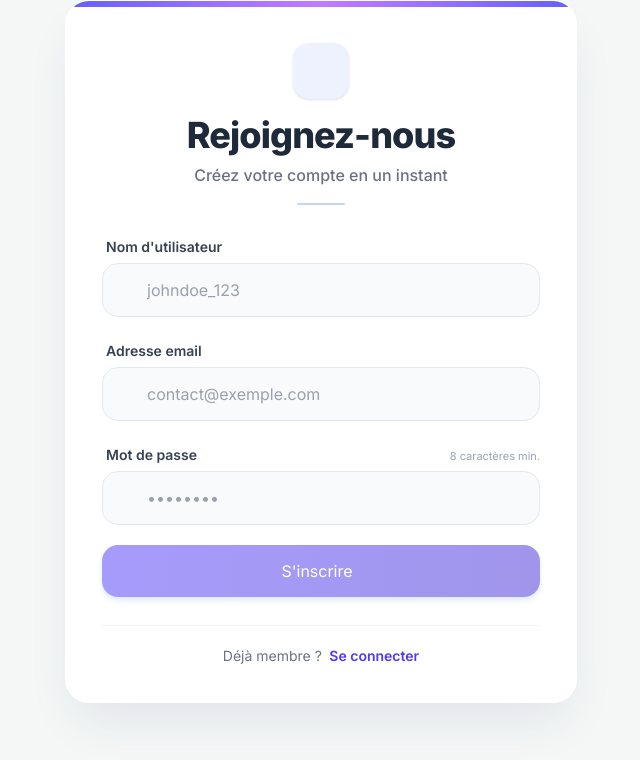
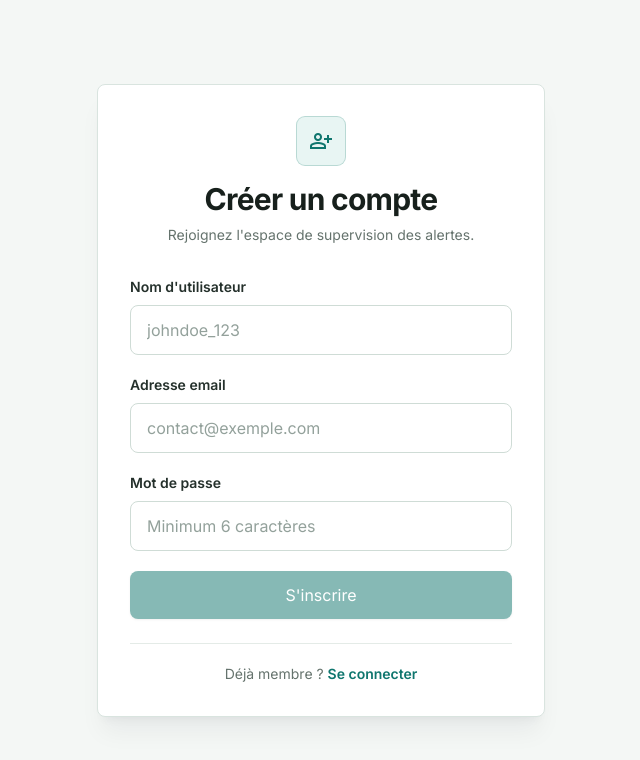
Before and after one commit to Mgreat01/gestion_a_a, an Angular app: page /register in a window 1280 px wide. Shown: the top 760 px of the page, without its empty margins (319-959 px from the left). Built offline with nearby package versions, Linux system fonts and the light colour scheme.

Commit message:
refactor : refonte du rendu du register

```diff
--- a/src/app/features/auth/register/register.html
+++ b/src/app/features/auth/register/register.html
@@ -1,103 +1,44 @@
-<div class="w-full max-w-md md:max-w-lg mx-auto">
-  <div class="bg-white/90 backdrop-blur-sm bg-opacity-95 rounded-3xl shadow-2xl shadow-indigo-900/10 border border-white/50 overflow-hidden">
-
-    <div class="h-1.5 w-full bg-gradient-to-r from-indigo-500 via-purple-400 to-indigo-500"></div>
-
-    <div class="p-6 sm:p-9">
-      <!-- Titre -->
-      <div class="text-center mb-8">
-        <div class="inline-flex items-center justify-center w-14 h-14 rounded-2xl bg-indigo-50 text-indigo-600 shadow-sm mb-4">
-          <i class="fas fa-user-plus text-2xl"></i>
+<main class="flex min-h-screen items-center justify-center bg-[#f4f7f5] px-4 py-10">
+  <section class="w-full max-w-md rounded-lg border border-[#d9e4df] bg-white p-6 shadow-xl shadow-slate-900/5 sm:p-8">
+    <div class="mb-8 text-center">
+      <div class="mx-auto mb-4 flex h-12 w-12 items-center justify-center rounded-lg bg-[#e8f5f3] text-[#0f766e] ring-1 ring-[#b9d9d4]">
+        <span class="material-symbols-outlined">person_add</span>
       </div>
-        <h1 class="text-3xl md:text-4xl font-extrabold tracking-tight text-gray-800">
-          Rejoignez-nous
-        </h1>
-        <p class="text-gray-500 mt-2 text-base font-medium">
-          Créez votre compte en un instant
-        </p>
-        <div class="w-12 h-0.5 bg-indigo-200 mx-auto mt-4 rounded-full"></div>
+      <h1 class="text-3xl font-bold tracking-tight text-[#17201c]">Créer un compte</h1>
+      <p class="mt-2 text-sm text-[#65736d]">Rejoignez l'espace de supervision des alertes.</p>
     </div>
 
-      <!-- Messages -->
-      <div *ngIf="message" class="mb-4 p-3 bg-green-50 text-green-700 rounded-xl text-sm font-medium">
+    <div *ngIf="message" class="mb-4 rounded-lg border border-emerald-200 bg-emerald-50 p-3 text-sm font-medium text-emerald-800">
       {{ message }}
     </div>
-      <div *ngIf="error" class="mb-4 p-3 bg-red-50 text-red-700 rounded-xl text-sm font-medium">
+    <div *ngIf="error" class="mb-4 rounded-lg border border-red-200 bg-red-50 p-3 text-sm font-medium text-red-800">
       {{ error }}
     </div>
 
-      <!-- Formulaire Angular -->
-      <form (ngSubmit)="onSubmit()" #registerForm="ngForm" novalidate>
-        <!-- Nom d'utilisateur -->
-        <div class="mb-6">
-          <label for="username" class="block text-sm font-semibold text-gray-700 mb-1.5 ml-1">
-            Nom d'utilisateur
-          </label>
-          <div class="relative">
-            <div class="absolute inset-y-0 left-0 flex items-center pl-4 pointer-events-none text-gray-400">
-              <i class="fas fa-user text-sm"></i>
-            </div>
-            <input type="text" id="username" name="username"
-                   [(ngModel)]="user.username" required
-                   placeholder="johndoe_123"
-                   class="w-full pl-11 pr-4 py-3.5 bg-gray-50 border border-gray-200 rounded-2xl text-gray-800 placeholder:text-gray-400 focus:outline-none focus:ring-2 focus:ring-indigo-400 focus:border-transparent input-focus-effect"
-                   autocomplete="username">
-          </div>
+    <form (ngSubmit)="onSubmit()" #registerForm="ngForm" novalidate class="space-y-5">
+      <div>
+        <label for="username" class="mb-2 block text-sm font-semibold text-[#24302b]">Nom d'utilisateur</label>
+        <input type="text" id="username" name="username" [(ngModel)]="user.username" required placeholder="johndoe_123" autocomplete="username" class="w-full rounded-lg border border-[#cfdcd6] bg-white px-4 py-3 text-[#17201c] outline-none placeholder:text-[#93a19b] focus:border-[#0f766e] focus:ring-2 focus:ring-[#b9d9d4]" />
       </div>
 
-        <!-- Email -->
-        <div class="mb-6">
-          <label for="email" class="block text-sm font-semibold text-gray-700 mb-1.5 ml-1">
-            Adresse email
-          </label>
-          <div class="relative">
-            <div class="absolute inset-y-0 left-0 flex items-center pl-4 pointer-events-none text-gray-400">
-              <i class="fas fa-envelope text-sm"></i>
-            </div>
-            <input type="email" id="email" name="email"
-                   [(ngModel)]="user.email" required email
-                   placeholder="contact@exemple.com"
-                   class="w-full pl-11 pr-4 py-3.5 bg-gray-50 border border-gray-200 rounded-2xl text-gray-800 placeholder:text-gray-400 focus:outline-none focus:ring-2 focus:ring-indigo-400 focus:border-transparent input-focus-effect"
-                   autocomplete="email">
-          </div>
+      <div>
+        <label for="email" class="mb-2 block text-sm font-semibold text-[#24302b]">Adresse email</label>
+        <input type="email" id="email" name="email" [(ngModel)]="user.email" required email placeholder="contact@exemple.com" autocomplete="email" class="w-full rounded-lg border border-[#cfdcd6] bg-white px-4 py-3 text-[#17201c] outline-none placeholder:text-[#93a19b] focus:border-[#0f766e] focus:ring-2 focus:ring-[#b9d9d4]" />
       </div>
 
-        <!-- Mot de passe -->
-        <div class="mb-5">
-          <div class="flex justify-between items-baseline mb-1.5">
-            <label for="password" class="block text-sm font-semibold text-gray-700 ml-1">
-              Mot de passe
-            </label>
-            <span class="text-[11px] text-gray-400">8 caractères min.</span>
-          </div>
-          <div class="relative">
-            <div class="absolute inset-y-0 left-0 flex items-center pl-4 pointer-events-none text-gray-400">
-              <i class="fas fa-lock text-sm"></i>
-            </div>
-            <input type="password" id="password" name="password"
-                   [(ngModel)]="user.password" required minlength="6"
-                   placeholder="••••••••"
-                   class="w-full pl-11 pr-4 py-3.5 bg-gray-50 border border-gray-200 rounded-2xl text-gray-800 placeholder:text-gray-400 focus:outline-none focus:ring-2 focus:ring-indigo-400 focus:border-transparent input-focus-effect"
-                   autocomplete="new-password">
-          </div>
+      <div>
+        <label for="password" class="mb-2 block text-sm font-semibold text-[#24302b]">Mot de passe</label>
+        <input type="password" id="password" name="password" [(ngModel)]="user.password" required minlength="6" placeholder="Minimum 6 caractères" autocomplete="new-password" class="w-full rounded-lg border border-[#cfdcd6] bg-white px-4 py-3 text-[#17201c] outline-none placeholder:text-[#93a19b] focus:border-[#0f766e] focus:ring-2 focus:ring-[#b9d9d4]" />
       </div>
 
-        <!-- Bouton -->
-        <button type="submit"
-                [disabled]="registerForm.invalid"
-                class="w-full bg-gradient-to-r from-indigo-600 to-indigo-700 hover:from-indigo-700 hover:to-indigo-800 text-white font-bold py-3.5 px-5 rounded-2xl shadow-md shadow-indigo-200 transition-all duration-300 hover:shadow-lg hover:shadow-indigo-300/40 transform hover:-translate-y-0.5 active:translate-y-0 flex items-center justify-center gap-2 group disabled:opacity-50 disabled:cursor-not-allowed">
-          <span>S'inscrire</span>
-          <i class="fas fa-arrow-right text-sm group-hover:translate-x-1 transition-transform duration-200"></i>
+      <button type="submit" [disabled]="registerForm.invalid" class="w-full rounded-lg bg-[#0f766e] px-5 py-3 font-semibold text-white shadow-sm transition hover:bg-[#115e59] disabled:opacity-50">
+        S'inscrire
       </button>
+    </form>
 
-        <!-- Lien connexion -->
-        <div class="mt-7 text-center text-sm text-gray-500 border-t border-gray-100 pt-5">
-          <span>Déjà membre ?</span>
-          <a routerLink="/login" class="ml-1 font-semibold text-indigo-600 hover:text-indigo-800 transition-colors duration-200 hover:underline underline-offset-2">
-            Se connecter
-          </a>
-        </div>
-      </form>
-    </div>
-  </div>
-</div>
+    <p class="mt-6 border-t border-[#e4ebe7] pt-5 text-center text-sm text-[#65736d]">
+      Déjà membre ?
+      <a routerLink="/login" class="font-semibold text-[#0f766e] hover:text-[#115e59]">Se connecter</a>
+    </p>
+  </section>
+</main>
--- a/src/app/features/auth/register/register.ts
+++ b/src/app/features/auth/register/register.ts
@@ -1,14 +1,14 @@
+import { CommonModule } from '@angular/common';
 import { Component } from '@angular/core';
 import { FormsModule } from '@angular/forms';
+import { Router, RouterLink } from '@angular/router';
+import { Auth } from '../../../core/auth';
 import { User } from '../../../models/user';
-import { Auth } from '../../../core/auth';
-import { CommonModule } from '@angular/common';
-import { Router } from '@angular/router';
 
 @Component({
   selector: 'app-register',
   standalone: true,
-  imports: [FormsModule,CommonModule],
+  imports: [FormsModule, CommonModule, RouterLink],
   templateUrl: './register.html',
   styleUrls: ['./register.css']
 })
@@ -19,25 +19,22 @@ export class Register {
     password: ''
   };
 
-  message: string = '';
-  error: string = '';
+  message = '';
+  error = '';
 
-  constructor(private auth: Auth , private router: Router) {}
+  constructor(private auth: Auth, private router: Router) {}
 
   onSubmit(): void {
     this.auth.register(this.user)
-      .then(response => {
-        let d = response.access_token;
-        //let d = 's'
-        this.message = `Inscription réussie ! Redirection... ${d}`;
-        console.log(response);
+      .then(() => {
+        this.message = 'Inscription réussie ! Redirection...';
+        this.error = '';
         this.router.navigate(['/login']);
       })
       .catch(err => {
         this.error = err.error?.detail || 'Erreur lors de l\'inscription';
         this.message = '';
         console.error(err.error?.detail);
-
       });
   }
 }
```
Lines whose indentation alone changed are shown as unchanged.
